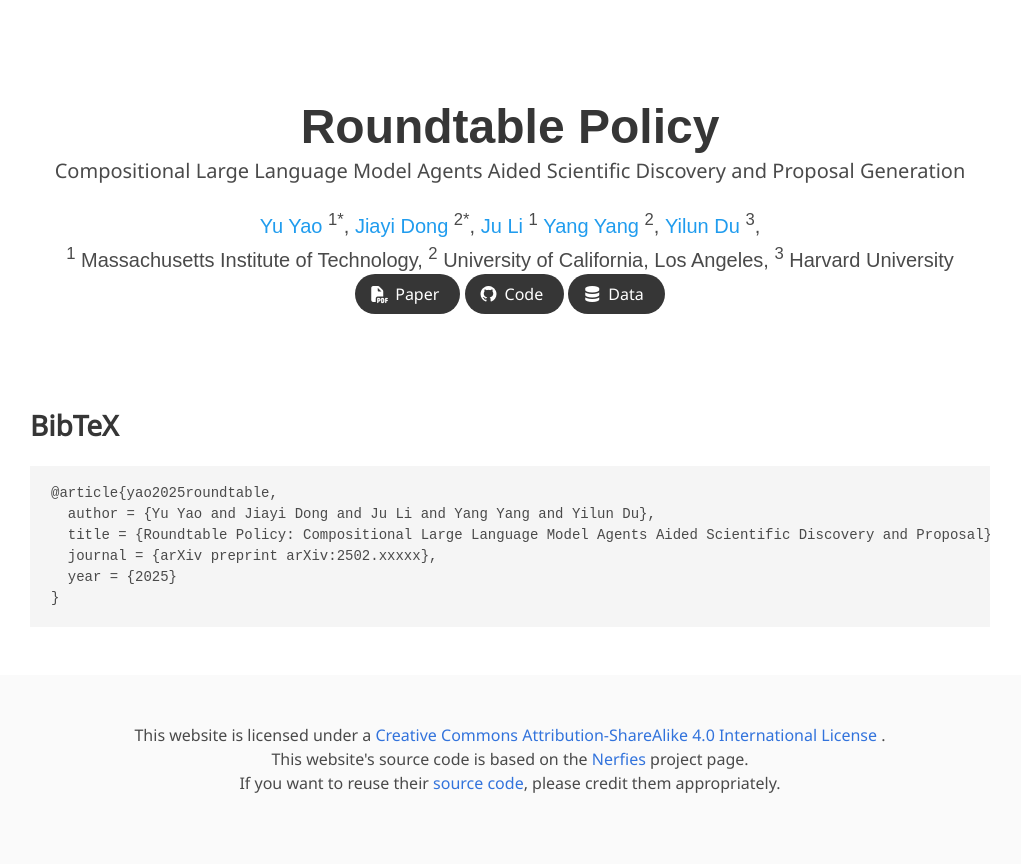
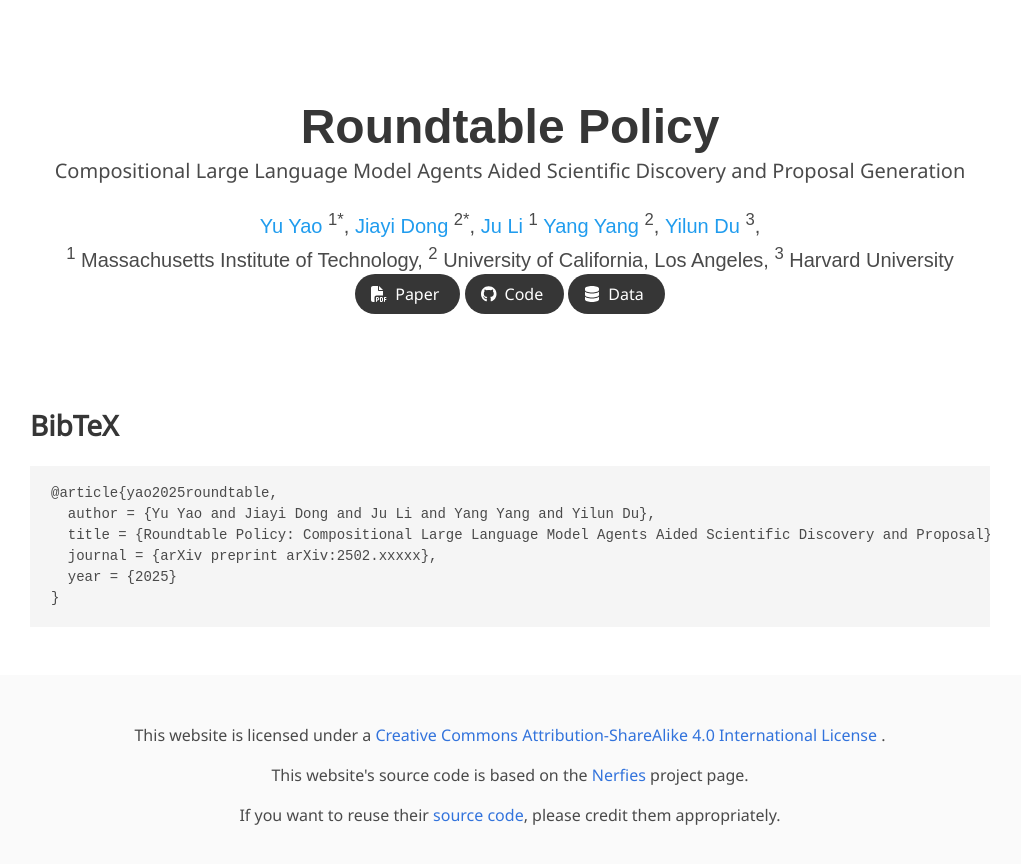
Before and after one commit to yuyao-mit/roundtable, a plain HTML site: page project_page/index.html in a window 1280 px wide. Shown: the whole page, without its empty margins (130-1151 px from the left). Drawn offline with Linux system fonts and the light colour scheme; a web font is replaced by a local one.

Commit message:
Update index.html

```diff
--- a/project_page/index.html
+++ b/project_page/index.html
@@ -9,7 +9,7 @@
 
   <link href="https://fonts.googleapis.com/css?family=Google+Sans|Noto+Sans|Castoro" rel="stylesheet">
   <link rel="stylesheet" href="./static/css/bulma.min.css">
-  <link rel="stylesheet" href="./static/css/fontawesome.all.min.css">
+  <link rel="stylesheet" href="https://cdnjs.cloudflare.com/ajax/libs/font-awesome/6.4.2/css/all.min.css">
   <link rel="stylesheet" href="./static/css/index.css">
   <link rel="icon" href="./static/images/favicon.svg">
 </head>
@@ -93,10 +93,12 @@
         <a rel="license" href="http://creativecommons.org/licenses/by-sa/4.0/">
           Creative Commons Attribution-ShareAlike 4.0 International License
         </a>.
-        <br> <!-- 这里添加换行 -->
+      </p>
+      <p>
         This website's source code is based on the
         <a href="https://nerfies.github.io/">Nerfies</a> project page.
-        <br> <!-- 这里添加换行 -->
+      </p>
+      <p>
         If you want to reuse their
         <a href="https://github.com/nerfies/nerfies.github.io">source code</a>, please credit them appropriately.
       </p>
@@ -104,5 +106,8 @@
   </div>
 </footer>
 
+<!-- 确保 FontAwesome 的 JS 也被加载 -->
+<script defer src="https://cdnjs.cloudflare.com/ajax/libs/font-awesome/6.4.2/js/all.min.js"></script>
+
 </body>
 </html>
```
